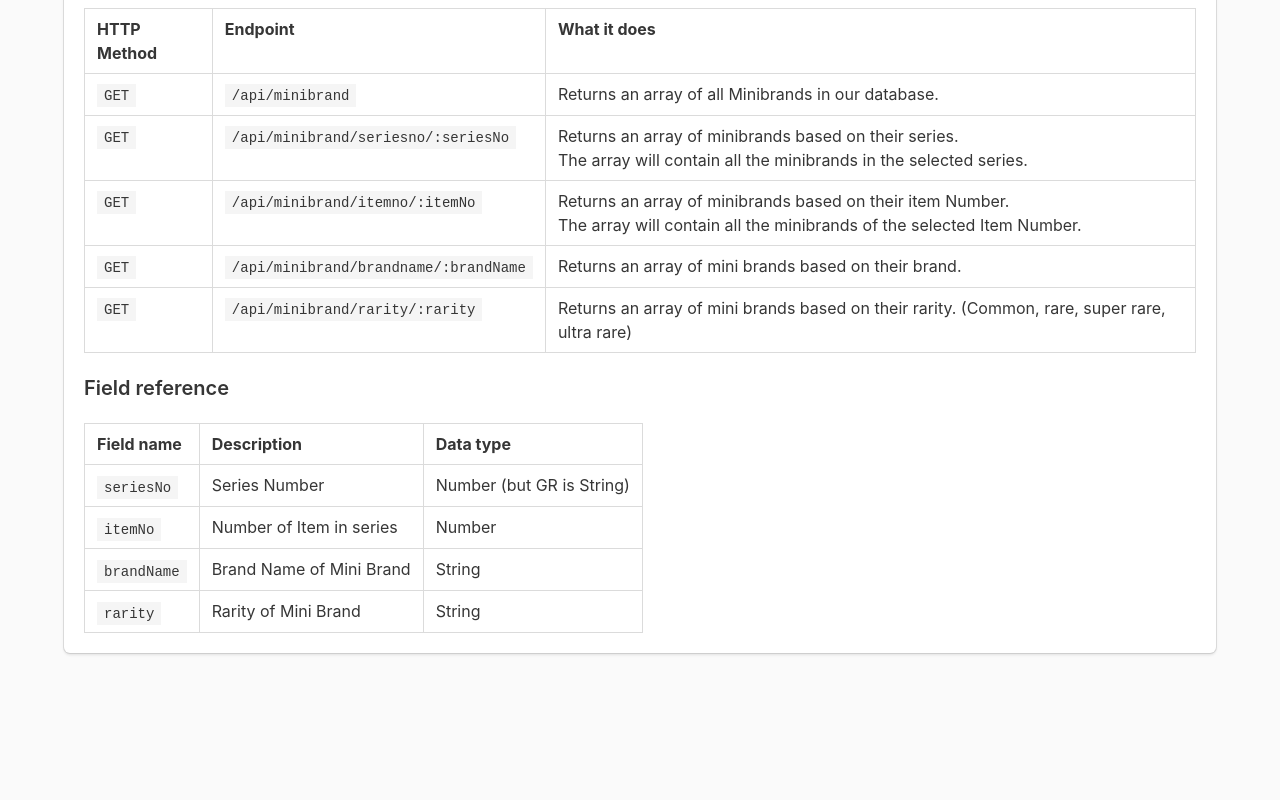
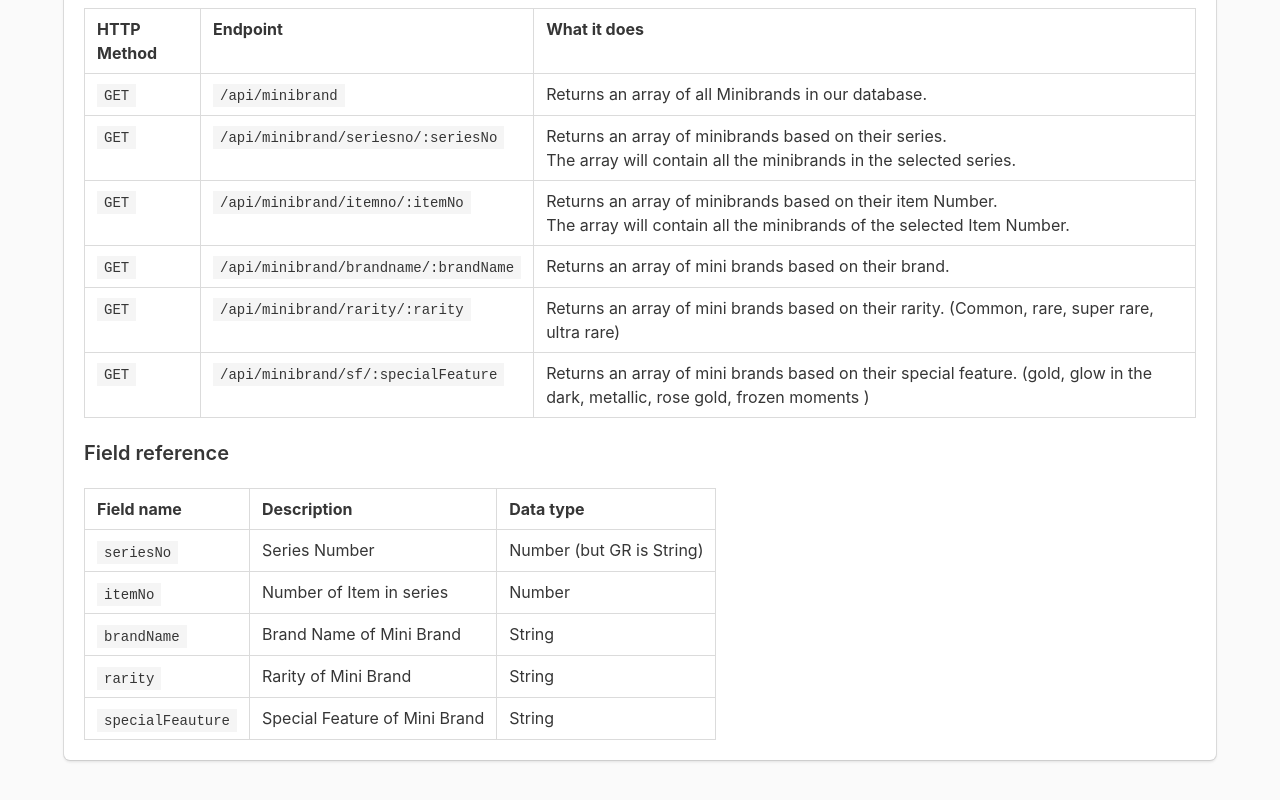
Before and after one commit to jaredgutkin/surprise-5-api, a website: page public/index.html in a window 1280 px wide. Shown: the part 310-1110 px from the top of the page. Before the commit the page ends 1011 px from the top, so only its background shows below. Drawn offline with nearby package versions, Linux system fonts and the light colour scheme.

Commit message:
updated api docs

```diff
--- a/public/index.html
+++ b/public/index.html
@@ -67,6 +67,11 @@
                                 <td><code class="has-text-dark">/api/minibrand/rarity/:rarity</code></td>
                                 <td>Returns an array of mini brands based on their rarity. (Common, rare, super rare, ultra rare)</td>
                             </tr>
+                            <tr>
+                                <td><code class="has-text-dark">GET</code></td>
+                                <td><code class="has-text-dark">/api/minibrand/sf/:specialFeature</code></td>
+                                <td>Returns an array of mini brands based on their special feature. (gold, glow in the dark, metallic, rose gold, frozen moments )</td>
+                            </tr>
                         </tbody>
                     </table>
 
@@ -100,6 +105,11 @@
                                 <td>Rarity of Mini Brand</td>
                                 <td>String</td>
                             </tr>
+                            <tr>
+                                <td><code class="has-text-dark">specialFeauture</code></td>
+                                <td>Special Feature of Mini Brand</td>
+                                <td>String</td>
+                            </tr>
                         </tbody>
                     </table>
                 </div>
```
